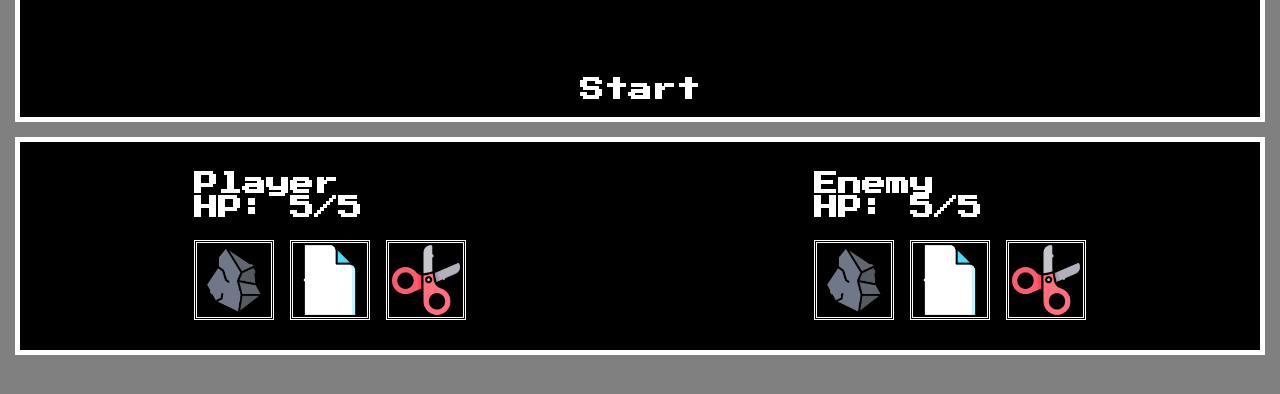
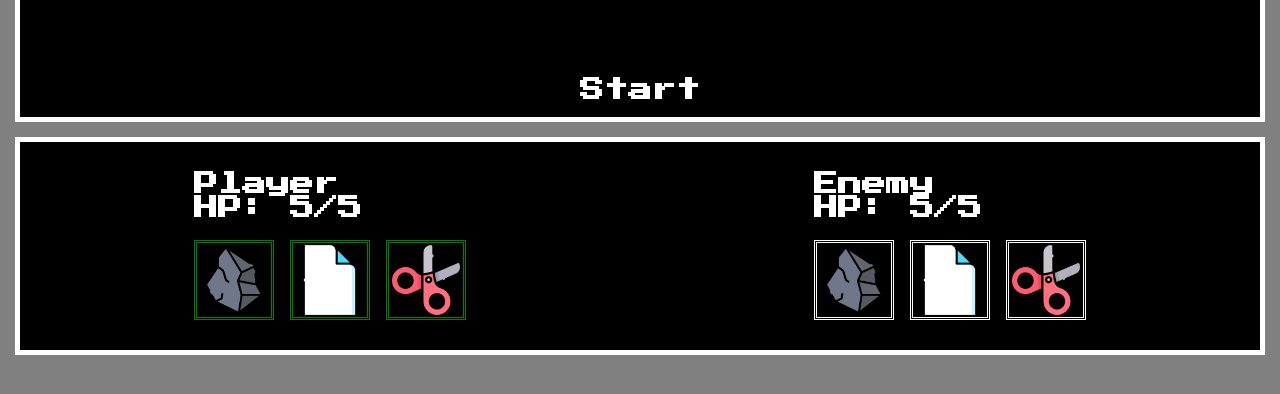
Before and after one commit to fabiod89/Rock-Paper-Scissors, a plain HTML site: page index.html in a window 1280 px wide. Shown: the part 252-646 px from the top of the page. Drawn offline with Linux system fonts and the light colour scheme.

Commit message:
create variables

```diff
--- a/css/styles.css
+++ b/css/styles.css
@@ -57,6 +57,7 @@
     width: 80px;
     height: auto;
     border-style: double;
+    border-color: white;
 
 }
 
--- a/javascript/javascript.js
+++ b/javascript/javascript.js
@@ -2,7 +2,10 @@ let playerSprite = document.querySelector(".player-sprite")
 let playerSpriteIdle = "assets/player/player-idle.gif"
 let playerSpriteWalk = "assets/player/player-walk.gif"
 
+let rockButton = document.querySelector(".rock-button")
+let paperButton = document.querySelector(".paper-button")
+let scissorsButton = document.querySelector(".scissors-button")
 
-let rockButton = document.querySelector(".rock-button").addEventListener("click", () => alert("test"))
-let paperButton = document.querySelector(".paper-button").addEventListener("click", () => alert("test"))
-let scissorsButton = document.querySelector(".scissors-button").addEventListener("click", () => alert("test"))
+rockButton.querySelector("img").style.borderColor = "green"
+paperButton.querySelector("img").style.borderColor = "green"
+scissorsButton.querySelector("img").style.borderColor = "green"
```
Also changed, not shown: index.html (+0 -3 lines).
